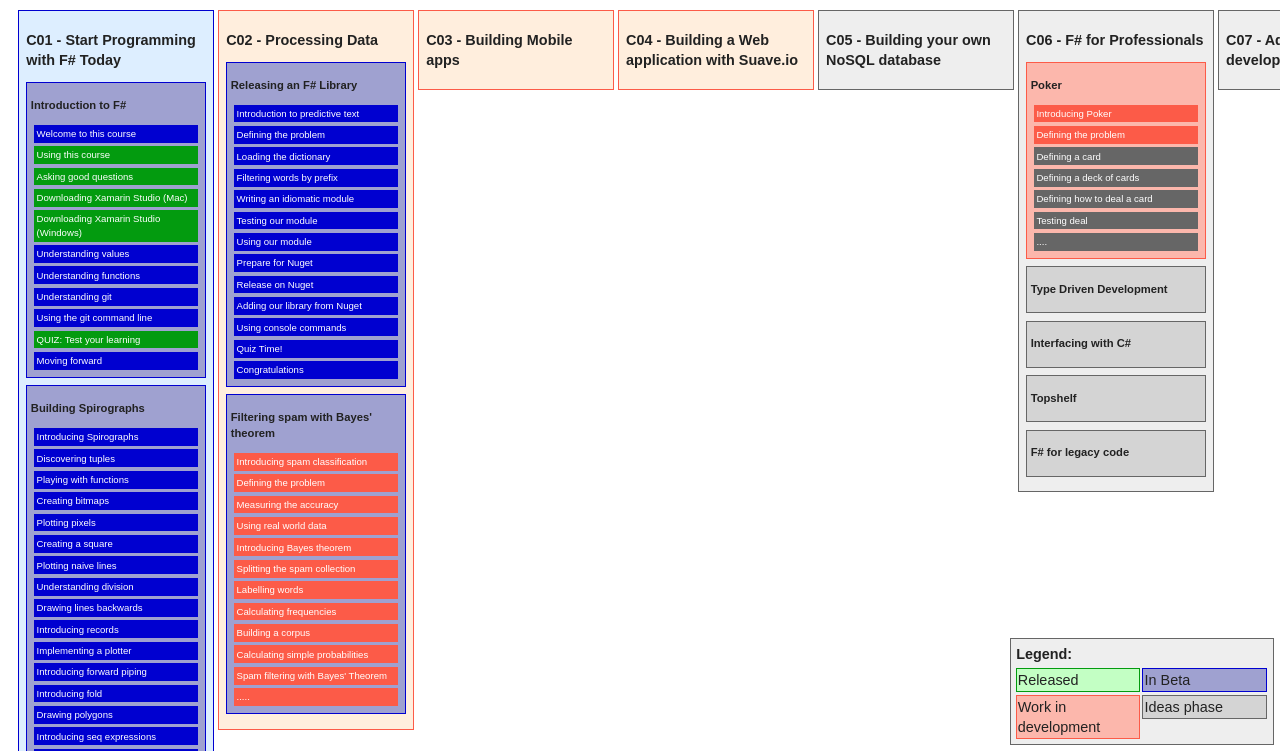
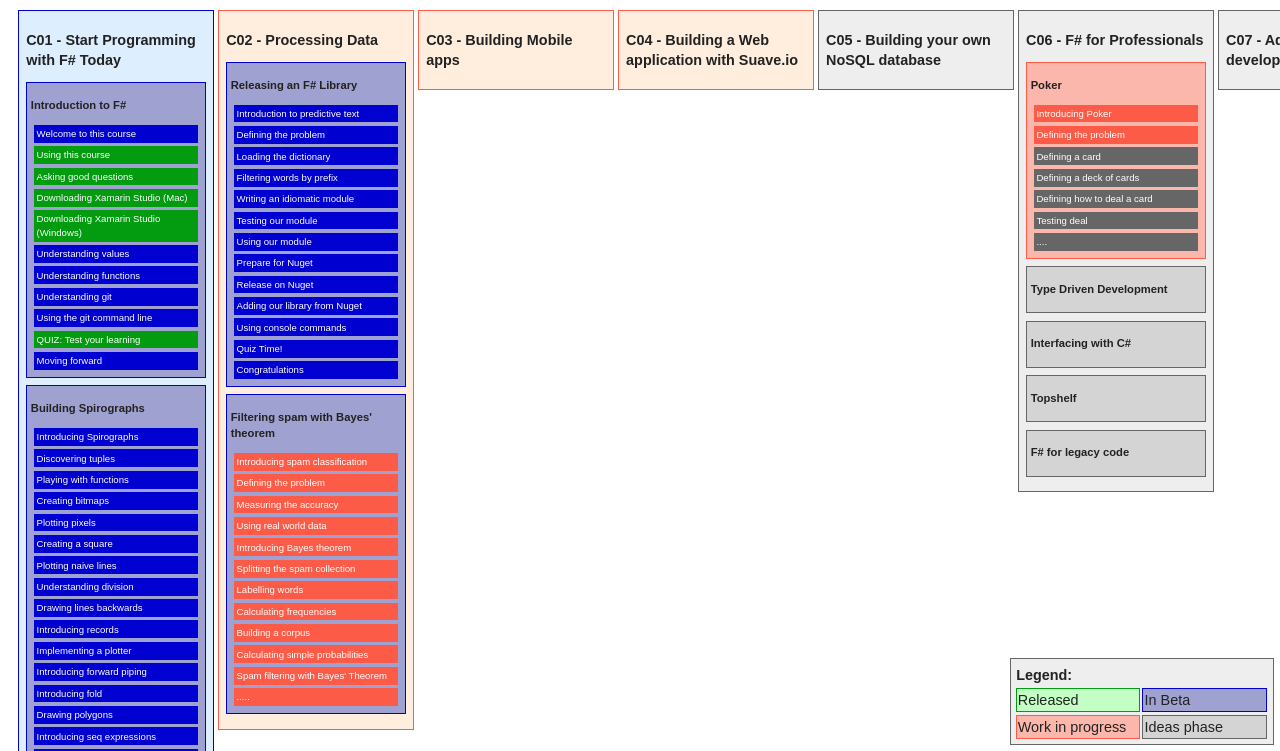
Before and after one commit to SigmaForge/transparency, a plain HTML site: page Metrics/production/index.html in a window 1280 px wide. Shown: the part 49-800 px from the top of the page. Drawn offline with nearby package versions, Linux system fonts and the light colour scheme.

Commit message:
Update index.html

```diff
--- a/Metrics/production/index.html
+++ b/Metrics/production/index.html
@@ -29,7 +29,7 @@
                 <h2>Legend:</h2>
                 <span class="released">Released</span>
                 <span class="beta">In Beta</span>
-                <span class="production">Work in development</span>
+                <span class="production">Work in progress</span>
                 <span class="notStarted">Ideas phase</span>
             </div>
 
```
